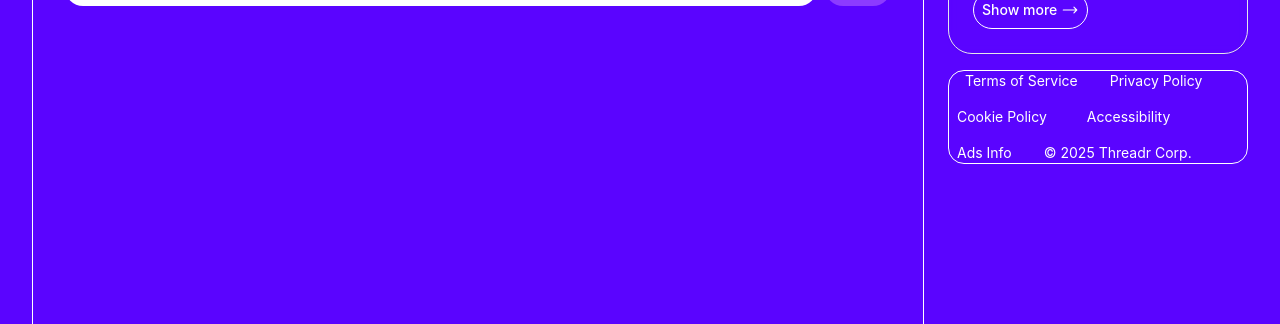
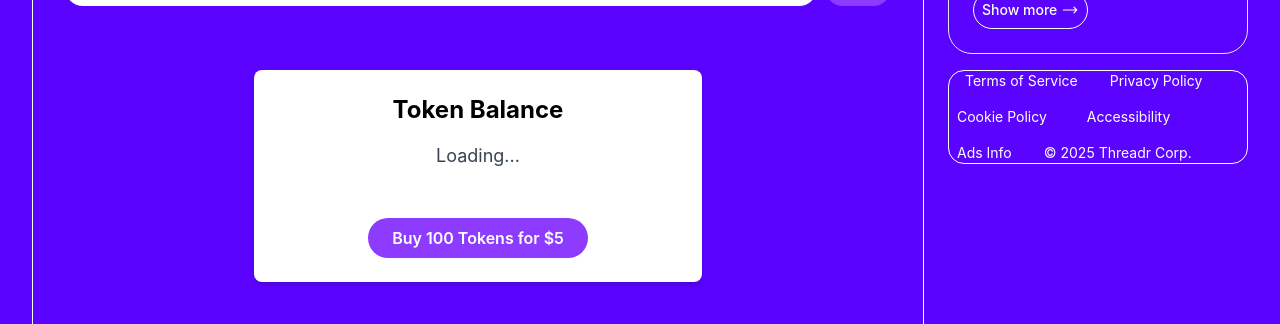
Before and after one commit to Lightyy3/Threadr, a Next.js app: page /chatbot in a window 1280 px wide. Shown: the part 264-588 px from the top of the page. Built offline with nearby package versions, Linux system fonts and the light colour scheme; no server answers.

Commit message:
added stripe2

```diff
--- a/src/app/(board)/chat/[userId]/page.tsx
+++ b/src/app/(board)/chat/[userId]/page.tsx
@@ -1,6 +1,7 @@
 "use client";
 import MessageInput from "@/components/MessageInput";
 import MessageList from "@/components/MessageList";
+
 import { useEffect, useState } from "react";
 
 type Params = Promise<{ userId: string }>;
--- a/src/app/(board)/chatbot/page.tsx
+++ b/src/app/(board)/chatbot/page.tsx
@@ -1,5 +1,6 @@
 "use client";
 import ChatBot from "@/components/ChatBot";
+import TokenManager from "@/components/TokenManager";
 
 export default function ChatBotPage() {
   return (
@@ -8,6 +9,7 @@ export default function ChatBotPage() {
         Chat Assistant
       </h1>
       <ChatBot />
+      <TokenManager />
     </div>
   );
 }
--- a/src/components/LeftBar.tsx
+++ b/src/components/LeftBar.tsx
@@ -36,7 +36,7 @@ const menuList = [
   //   ), // Chat icon
   // },
   {
-    id: 6,
+    id: 2,
     name: "Chatbot",
     link: "/chatbot",
     icon: (
--- a/src/components/TokenManager.tsx
+++ b/src/components/TokenManager.tsx
@@ -5,9 +5,8 @@ import { useEffect, useState } from "react";
 export default function TokenManager() {
   const [tokens, setTokens] = useState<number | null>(null);
   const [loading, setLoading] = useState(false);
-
   useEffect(() => {
-    fetch("/api/tokens/tokens")
+    fetch("/api/tokens")
       .then((res) => res.json())
       .then((data) => setTokens(data.tokens))
       .catch(() => setTokens(null));
@@ -37,6 +36,10 @@ export default function TokenManager() {
       <p className="text-gray-700 text-lg mb-6">
         {tokens !== null ? `You have ${tokens} tokens` : "Loading..."}
       </p>
+      <p>
+        You have <span className="font-semibold text-white">{tokens}</span>{" "}
+        tokens left today.
+      </p>
       <button
         onClick={handleBuyTokens}
         disabled={loading}
```
